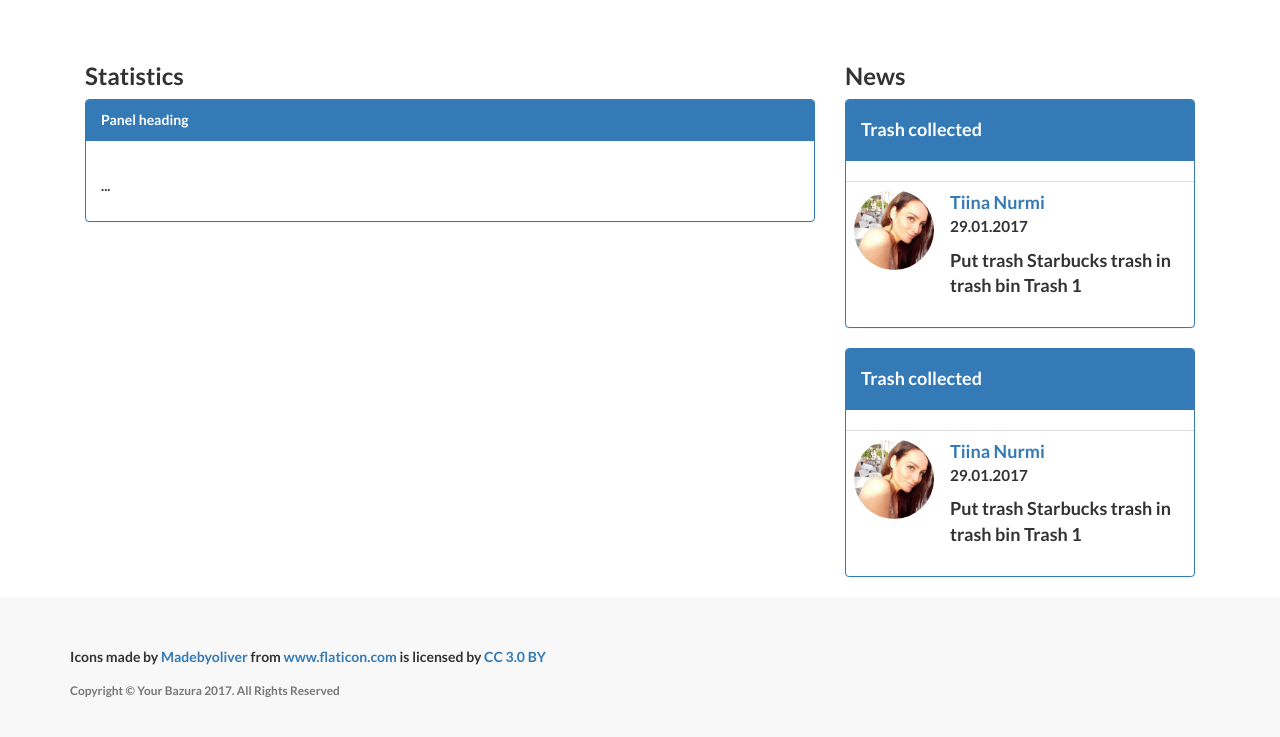
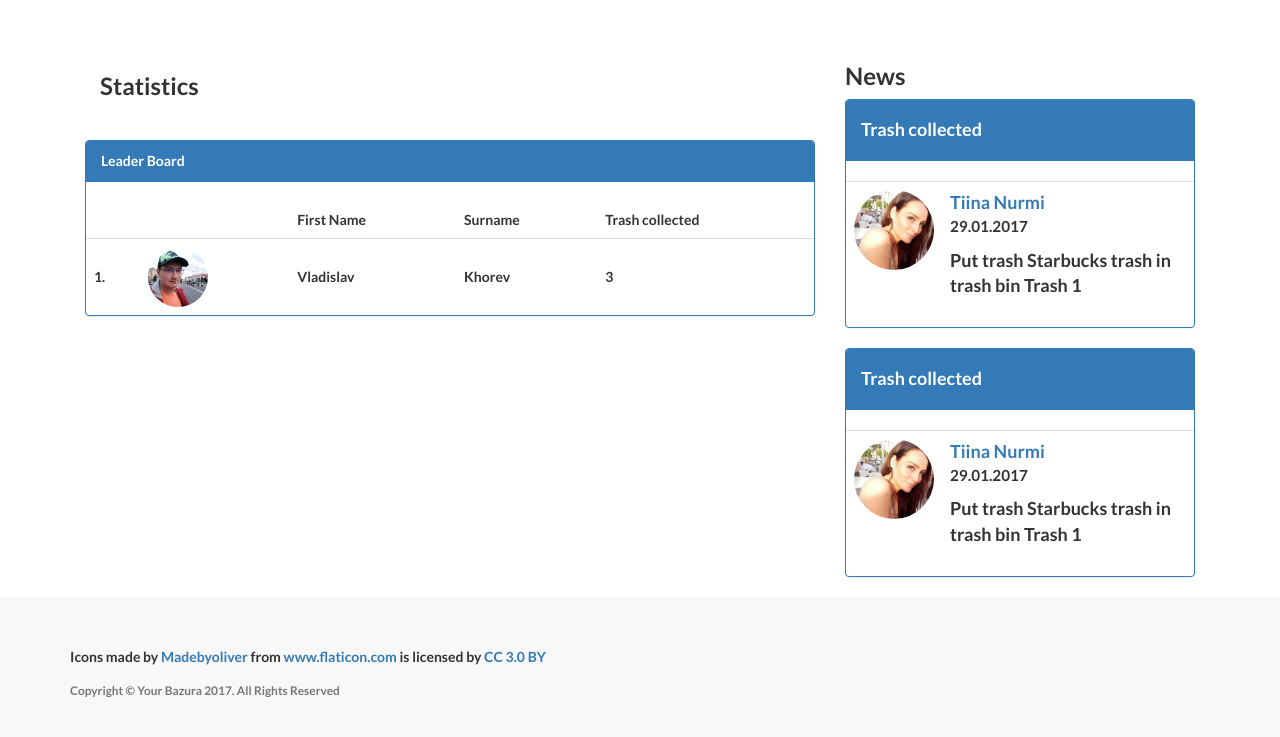
Before and after one commit to mephi1984/foodtrash-web, a plain HTML site: page index.html in a window 1280 px wide. Shown: the part 1737-2474 px from the top of the page. Drawn offline with Linux system fonts and the light colour scheme; no server answers.

Commit message:
chnages images, index.html, css

```diff
--- a/css/landing-page.css
+++ b/css/landing-page.css
@@ -25,6 +25,10 @@ small {
  display: block;
 }
 
+.table tbody>tr>td.vert-align{
+    vertical-align: middle;
+}
+
 .reply_content {
  font-size: 18px;
 }
@@ -32,6 +36,11 @@ small {
 .reply_img {
 	width: 80px;
 	height: 80px;
+}
+
+.stat-img {
+	width: 60px;
+	height: 60px;
 }
 
 .panel-heading {
--- a/index.html
+++ b/index.html
@@ -232,22 +232,48 @@ width="100%" height="500" frameborder="0" style="border:0" allowfullscreen>
 		<div class="container" id="news">
 
 		<div class="col-md-8">
-		<h3>Statistics</h3>
-
-
-
+		<div class="panel-heading"><h3>Statistics</h3></div>
 		<div class="panel panel panel-primary">
-		<!-- Default panel contents -->
-			<div class="panel-heading">Panel heading</div>
-			<div class="panel-body">
-			<p>...</p>
-			</div>
-
-		<!-- Table -->
+			<div class="panel-heading">Leader Board</div>
 			<table class="table">
 
-			</table>
-			</div>
+			<tbody>
+			<tr>
+			<td>
+			</td>
+			<td>
+			</td>
+			<td class="vert-align">
+			First Name
+			</td>
+			<td class="vert-align">
+			Surname
+			</td>
+			<td class="vert-align">
+			Trash collected
+			</td>
+			</tr>
+
+			<tr>
+			<td class="vert-align">
+			1.
+			</td>
+			<td>
+			<img src="img/vlad.jpg" class="stat-img img-circle">
+			</td>
+			<td class="vert-align">
+			Vladislav
+			</td>
+			<td class="vert-align">
+			Khorev
+			</td>
+			<td class="vert-align">
+			3
+			</td>
+			</tr>
+	</tbody>
+	</table>
+</div>
 
 			</div>
 
```
Also changed, not shown: img/vlad.jpg (added).
